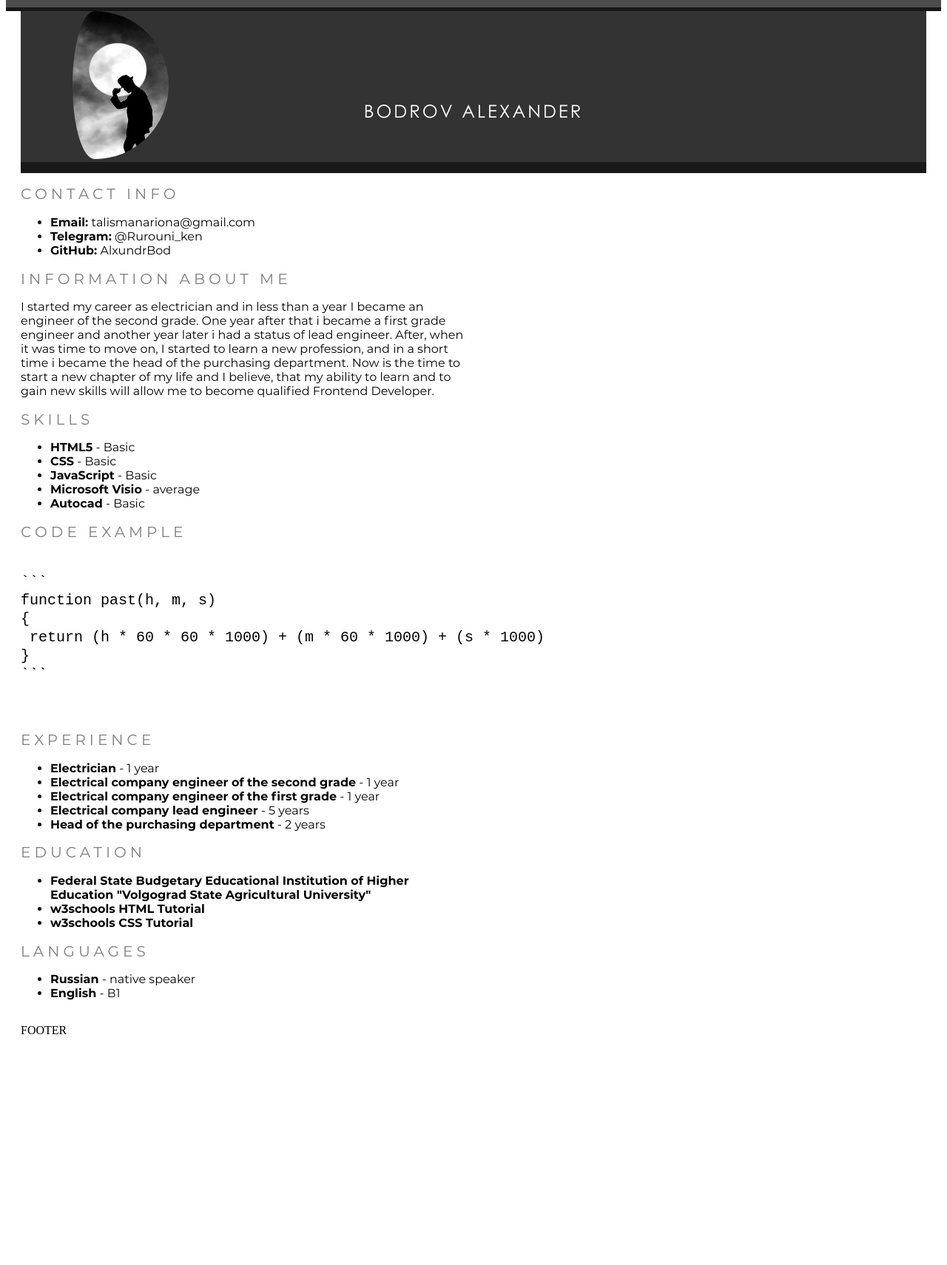
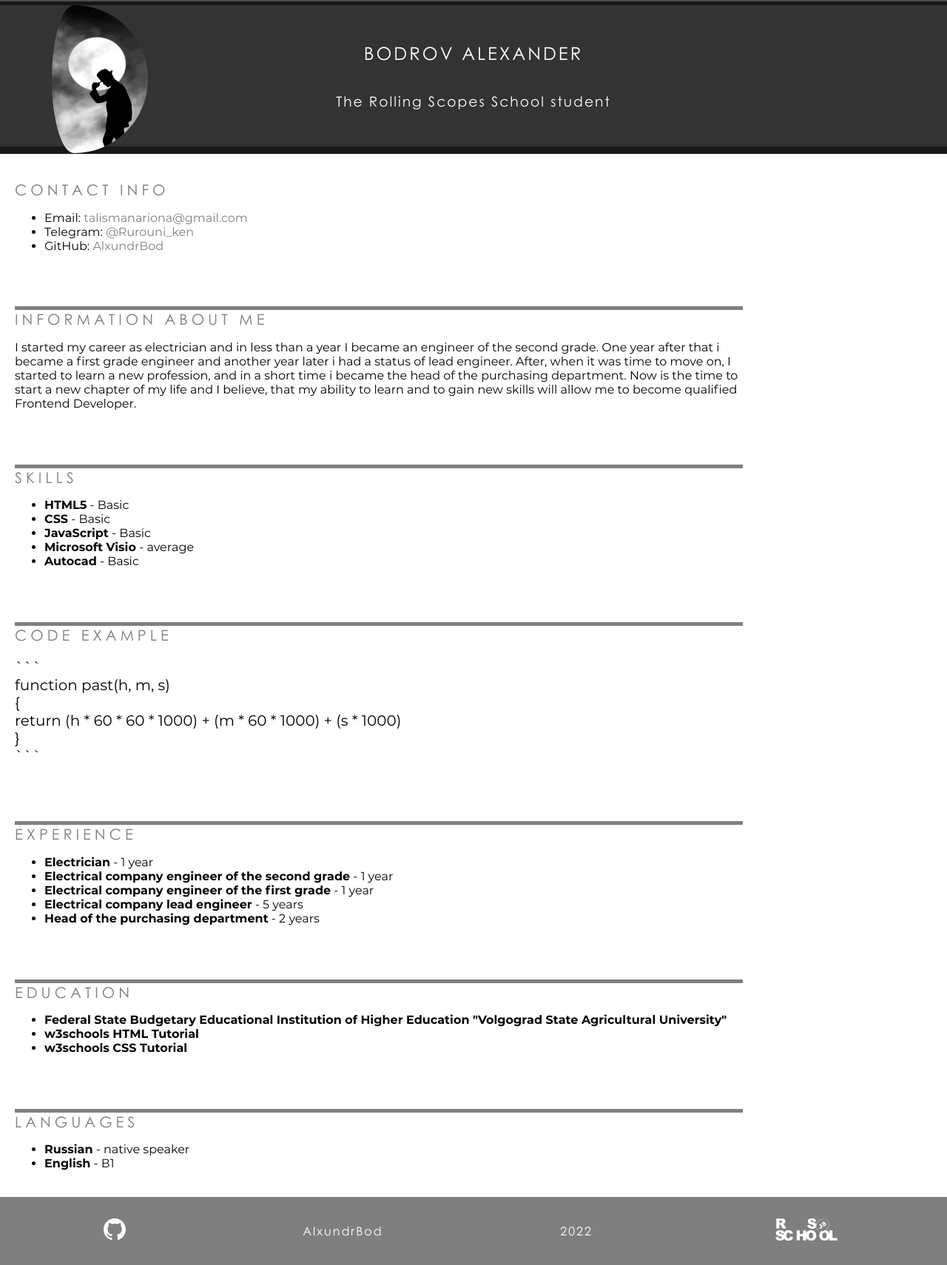
Before and after one commit to AlxundrBod/FirstTry, a plain HTML site: page index.html in a window 1280 px wide. Shown: the part 80-1790 px from the top of the page at 74% size. Before the commit the page ends 1506 px from the top, so only its background shows below. Drawn offline with Linux system fonts and the light colour scheme.

Commit message:
feat: add footer

````diff
--- a/index.html
+++ b/index.html
@@ -13,7 +13,7 @@
 
 <body>
 
-    <header class="header">
+    <header class="header" id="header">
         <div class="container">
             <nav class="nav">
                 <ul class="nav-list">
@@ -30,24 +30,36 @@
     </header>
 
     <main class="main main-container">
-        <div class="container">
-            <img src="./assets/img/avatar.jpg" alt="my avatar" class="avatar">
-            <section class="section-header" id="profile">
-                <h1 class="section-header-title">Bodrov Alexander</h1>
+        <div class="headCont">
+            <section>
+                <img src="./assets/img/avatar.jpg" alt="my avatar" class="avatar">
+                <div class="section-head-comb">
+                    <h1 class="section-header-title">Bodrov Alexander</h1>
+                    <h3 class="section-below-text">The Rolling Scopes School student</h3>
+                </div>
             </section>
             <section class="section" id="contacts">
-                <h2 class="section-title">Contact info</h2>
+                <h2 class="contact-title">Contact info</h2>
                 <ul>
-                    <li><span style="font-weight: bold;">Email:</span> talismanariona@gmail.com</li>
-                    <li><span style="font-weight: bold;">Telegram:</span> @Rurouni_ken</li>
-                    <li><span style="font-weight: bold;">GitHub:</span> AlxundrBod</li>
+                    <li>
+                        Email: <a href="mailto: talismanariona@gmail.com"
+                            class="contact-item">talismanariona@gmail.com</a>
+                    </li>
+                    <li>
+                        Telegram: <a href="https://t.me/Rurouni_ken" class="contact-item">@Rurouni_ken</a>
+                    </li>
+                    <li>
+                        GitHub: <a href="https://github.com/AlxundrBod" class="contact-item">AlxundrBod</a>
+                    </li>
                 </ul>
             </section>
             <section class="section" id="aboutMe">
                 <h2 class="section-title">Information about me</h2>
                 <p>
-                    I started my career as electrician and in less than a year I became an engineer of the second grade.
-                    One year after that i became a first grade engineer and another year later i had a status of lead
+                    I started my career as electrician and in less than a year I became an engineer of the second
+                    grade.
+                    One year after that i became a first grade engineer and another year later i had a status of
+                    lead
                     engineer.
                     After, when it was time to move on, I started to learn a new profession, and in a short time i
                     became the head of the purchasing department.
@@ -67,24 +79,24 @@
             </section>
             <section class="section" id="code">
                 <h2 class="section-title">Code example</h2>
-                <pre class="pre">
-                    <code>
-```
-function past(h, m, s)
-{
- return (h * 60 * 60 * 1000) + (m * 60 * 1000) + (s * 1000)
-}
-```
-                    </code>
-                </pre>
+                <code class="pre">
+                <p>```<br>
+                function past(h, m, s)<br>
+                {<br>
+                return (h * 60 * 60 * 1000) + (m * 60 * 1000) + (s * 1000)<br>
+                }<br>
+                ```</p>
+                </code>
             </section>
             <section class="section" id="experience">
                 <h2 class="section-title">Experience</h2>
                 <ul>
                     <li><span style="font-weight: bold;">Electrician</span> - 1 year</li>
-                    <li><span style="font-weight: bold;">Electrical company engineer of the second grade</span> - 1 year
+                    <li><span style="font-weight: bold;">Electrical company engineer of the second grade</span> - 1
+                        year
                     </li>
-                    <li><span style="font-weight: bold;">Electrical company engineer of the first grade</span> - 1 year
+                    <li><span style="font-weight: bold;">Electrical company engineer of the first grade</span> - 1
+                        year
                     </li>
                     <li><span style="font-weight: bold;">Electrical company lead engineer</span> - 5 years</li>
                     <li><span style="font-weight: bold;">Head of the purchasing department</span> - 2 years</li>
@@ -93,7 +105,8 @@ function past(h, m, s)
             <section class="section" id="education">
                 <h2 class="section-title">Education</h2>
                 <ul>
-                    <li style="font-weight: bold;">Federal State Budgetary Educational Institution of Higher Education
+                    <li style="font-weight: bold;">Federal State Budgetary Educational Institution of Higher
+                        Education
                         "Volgograd State Agricultural University"</li>
                     <li style="font-weight: bold;">w3schools HTML Tutorial</li>
                     <li style="font-weight: bold;">w3schools CSS Tutorial</li>
@@ -107,12 +120,18 @@ function past(h, m, s)
                 </ul>
             </section>
         </div>
-
     </main>
 
     <footer class="footer">
-        <div class="container">
-            <p>FOOTER</p>
+        <div class="git">
+            <a href="https://github.com/AlxundrBod">
+                <img class="github-icon" src="./assets/svg/github.svg" alt="Github Icon">
+            </a>
+            <a href="#header" class="git-link">AlxundrBod</a>
+            <p class="date">2022</p>
+            <a href="https://rs.school/js-stage0/">
+                <img class="rs-icon" src="./assets/svg/rsschool.svg" alt="Github Icon">
+            </a>
         </div>
     </footer>
 
--- a/style.css
+++ b/style.css
@@ -52,11 +52,12 @@ body {
     display: flex;
     flex-direction: column;
     justify-content: space-between;
-
+    margin: 0;
+    padding: 0;
 }
 
-header {
-    font-family: CenturyGothic, sans-serif;
+.header {
+    margin max-width: 1440px;
     background-color: rgba(0, 0, 0, 0.7);
     border-bottom: 5px solid rgba(0, 0, 0, 0.7);
 }
@@ -71,9 +72,15 @@ footer {}
     max-width: 1440px;
     margin: 0 auto;
     position: relative;
+    min-height: 30px;
+
 }
 
+.nav {}
+
 .nav-list {
+    font-family: CenturyGothic, sans-serif;
+    flex-wrap: wrap;
     display: flex;
     justify-content: flex-end;
     align-items: center;
@@ -85,7 +92,7 @@ footer {}
     line-height: 50px;
     color: rgba(255, 255, 255, 1);
     text-decoration: none;
-    font-size: 20px;
+    font-size: 18px;
 }
 
 .nav-link:hover {
@@ -104,10 +111,12 @@ footer {}
 .main-container {
     display: flex;
     flex-wrap: wrap;
+
 }
 
 .section {
-    width: 50%;
+    width: 80%;
+    padding: 20px;
 }
 
 @media (max-width: 768px) {
@@ -117,11 +126,33 @@ footer {}
 }
 
 .section-title {
+    border-top: 5px solid rgba(0, 0, 0, 0.5);
+    font-family: CenturyGothic, sans-serif;
+    position: relative;
     font-size: 20px;
     font-weight: 400;
     text-transform: uppercase;
     letter-spacing: 5px;
     color: rgba(0, 0, 0, 0.5);
+}
+
+.contact-title {
+    font-family: CenturyGothic, sans-serif;
+    position: relative;
+    font-size: 20px;
+    font-weight: 400;
+    text-transform: uppercase;
+    letter-spacing: 5px;
+    color: rgba(0, 0, 0, 0.5);
+}
+
+.section-below-text {
+    font-family: CenturyGothic, sans-serif;
+    position: relative;
+    margin-bottom: 50px;
+    color: white;
+    font-weight: 300;
+    letter-spacing: 2px;
 }
 
 .section-header-title {
@@ -134,6 +165,7 @@ footer {}
     align-content: center;
     text-align: center;
     text-transform: uppercase;
+    margin-top: 50px;
 }
 
 .section-header {
@@ -142,9 +174,9 @@ footer {}
     background-color: rgba(0, 0, 0, 0.8);
     display: flex;
     justify-content: space-around;
-    padding: 100px 30px 35px;
-    border-bottom: 15px solid rgba(0, 0, 0, 0.5);
+    padding: 25px 80px 0px 5px;
 }
+
 
 @media (max-width: 1440px) {
     .container {
@@ -152,16 +184,33 @@ footer {}
     }
 }
 
-@media (max-width: 410px) {
+
+@media (max-width: 768px) {
+    .container {
+        width: 100%;
+    }
+}
+
+@media (max-width: 768px) {
+    .section-below-text {
+        width: 100%;
+    }
+}
+
+@media (max-width: 768px) {
     .section-header-title {
         font-size: 24px;
         letter-spacing: 4px;
     }
 }
 
-@media (max-width: 410px) {
-    .nav-item {
-        font-size: 24px;
+@media (max-width: 768px) {
+    .nav-link {
+        flex-direction: column;
+        justify-content: center;
+        align-content: center;
+        text-align: center;
+        font-size: 16px;
         letter-spacing: 4px;
     }
 }
@@ -174,10 +223,110 @@ footer {}
     object-fit: cover;
     border-radius: 50%;
     filter: grayscale(0.9) brightness(1.15);
-    transition: .3s;
+    transition: .5s;
 }
 
 .avatar:hover {
+    padding: 0%;
     filter: none;
     box-shadow: 0 1px 4px rgba(0, 0, 0, 0.6);
 }
+
+@media (max-width: 840px) {
+    .avatar {
+        display: none;
+    }
+}
+
+.contact-item {
+    text-decoration: none;
+    color: rgba(0, 0, 0, 0.5);
+    transition: .3s;
+
+}
+
+.contact-item:hover {
+    filter: none;
+    color: rgba(0, 0, 0, 1);
+}
+
+.section-head-comb {
+    background-color: rgba(0, 0, 0, 0.8);
+    display: flex;
+    flex-direction: column;
+    justify-content: center;
+    align-content: center;
+    text-align: center;
+    border-bottom: 10px solid rgba(0, 0, 0, 0.5);
+}
+
+.headCont {
+    max-width: 1560px;
+    margin: 0 auto;
+    position: relative;
+    min-height: 30px;
+    width: 100%;
+}
+
+@media (max-width: 1440px) {
+    .headCont {
+        padding: 0 0px;
+    }
+}
+
+@media (max-width: 768px) {
+    .headCont {
+        width: 100%;
+    }
+}
+
+.footer {
+    /*border-top: 5px solid rgba(0, 0, 0, 0.3);*/
+    background-color: rgba(0, 0, 0, 0.5);
+    padding: 20px;
+}
+
+.git {
+    font-family: CenturyGothic, sans-serif;
+    position: relative;
+    color: white;
+    font-weight: 300;
+    letter-spacing: 2px;
+    height: 100%;
+    display: flex;
+    justify-content: space-around;
+    align-items: center;
+}
+
+.git-link {
+    font-family: CenturyGothic, sans-serif;
+    position: relative;
+    color: white;
+    font-weight: 400;
+    letter-spacing: 2px;
+    text-decoration: none;
+    transition: .5s;
+}
+
+.git-link:hover {
+    color: rgba(0, 0, 0, 1);
+    text-decoration-line: underline;
+}
+
+.github-icon {
+    width: 30px;
+    height: 30px;
+}
+
+.rs-icon {
+    width: 100px;
+    height: 30px;
+}
+
+.date {
+    font-family: CenturyGothic, sans-serif;
+    position: relative;
+    color: white;
+    font-weight: 400;
+    letter-spacing: 2px;
+}
````
Also changed, not shown: assets/svg/github.svg (added), assets/svg/rsschool.svg (added).
